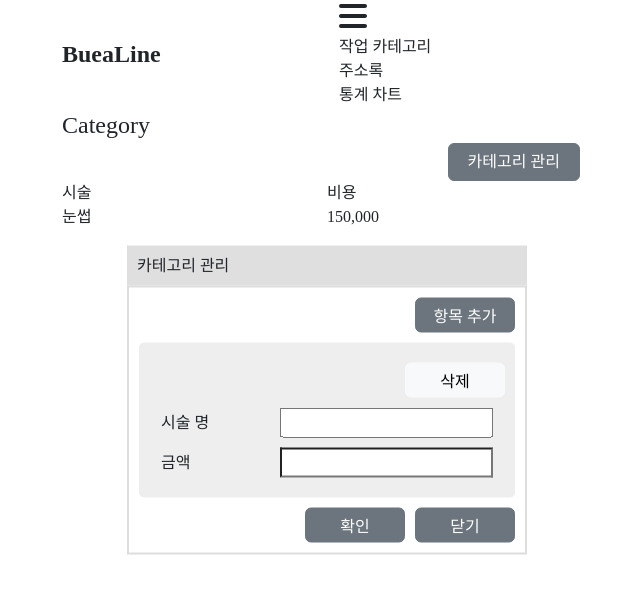
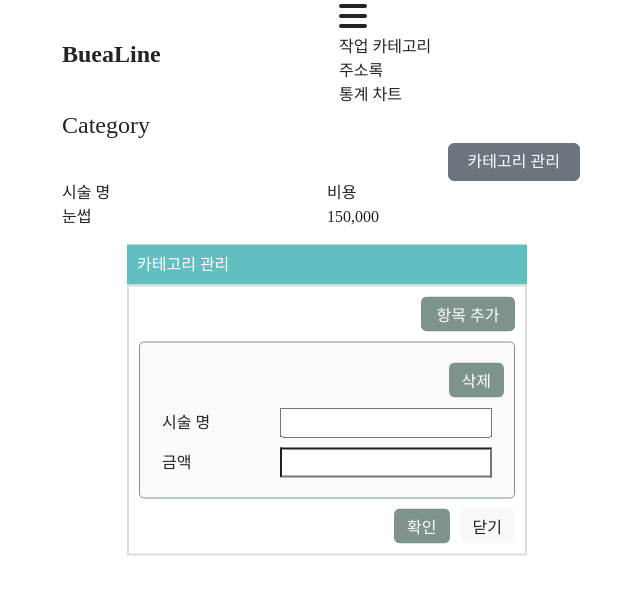
Before and after one commit to S2SIONS2/BueaLine, a React (Vite) app: page /category in a window 1280 px wide. Both pictures are taken after a click on the button "카테고리 관리". Shown: the top 594 px of the page, without its empty margins (313-953 px from the left). Built offline with nearby package versions, Linux system fonts and the light colour scheme; a web font is replaced by a local one.

Commit message:
카테고리 추가 항목 리스트에 담기

```diff
--- a/src/App.scss
+++ b/src/App.scss
@@ -24,31 +24,3 @@ a{
     width: 100%;
     font-size: 1.5rem;
 }
-
-.modalContainer{
-    position: absolute;
-    top:50%;
-    left: 50%;
-    transform: translate(-50%, -50%);
-    min-width: 400px;
-    background-color: #fff;
-}
-.modalHeader{
-    width: 100%;
-    height: 40px;
-    display: flex;
-    align-items: center;
-    box-sizing: border-box;
-    padding-left: 10px;
-    background-color: #dfdfdf;
-}
-.modalContent{
-    width: 100%;
-    height: calc(100% - 40px);
-    border:2px solid #ddd;
-    box-sizing: border-box;
-    padding: 10px;
-}
-.modalContent >*{
-    width: 100%;
-}
--- a/src/components/CategoryList.jsx
+++ b/src/components/CategoryList.jsx
@@ -1,12 +1,11 @@
 import './CategoryList.scss'
 
-
-const CategoryList = (inputValue, form) => {
+const CategoryList = ({inputValue}) => {
     return(
         <div className="CategoryList">
             <div className='row flex-column'>
                 <div className='row row-cols-2 align-items-center th'>
-                    <div>시술</div>
+                    <div>시술 명</div>
                     <div>비용</div>
                 </div>
                 <div className='row row-cols-2 align-items-center'>
@@ -14,6 +13,21 @@ const CategoryList = (inputValue, form) => {
                     <div>150,000</div>
                 </div>
             </div>
+            {
+                inputValue.map((item, index) => {
+                    return(
+                        <div key={index}>
+                            <div className='row row-cols-2 align-items-center th'>
+                                <div>{item.name}</div>
+                                <div>{item.expense}</div>
+                            </div>
+                            <div className='row row-cols-2 align-items-center'>
+
+                            </div>
+                        </div>
+                    )
+                })
+            }
         </div>
     )
 }
--- a/src/pages/Category.jsx
+++ b/src/pages/Category.jsx
@@ -9,18 +9,23 @@ const Category = () => {
         setModal(true);
     };
 
+    // 확인 버튼 클릭 시 리스트 넘기기
+    const categoryConfirm = () => {
+
+    }
+
+    // 카테고리 기본 폼
+    const [inputValue, setInputValue] = useState([{ name: '', expense: '' }]);
+    // const [form, setForm] = useState({
+    //     count: 1
+    // });
+
     // 카테고리 추가
-    const [inputValue, setInputValue] = useState([{ name: '', expense: '' }]);
-    const [form, setForm] = useState({
-        count: 1,
-        element: ''
-    });
-
     const addCategory = () => {
-        setForm({
-            ...form,
-            count: form.count + 1
-        });
+        // setForm({
+        //     ...form,
+        //     count: form.count + 1
+        // });
         setInputValue([...inputValue, { name: '', expense: '' }]);
     };
 
@@ -28,10 +33,10 @@ const Category = () => {
     const deleteCategory = (index) => {
         const newInputValues = inputValue.filter((_, i) => i !== index);
         setInputValue(newInputValues)
-        setForm({
-            ...form,
-            count: form.count - 1
-        })
+        // setForm({
+        //     ...form,
+        //     count: form.count - 1
+        // })
     }
     // input handling
     const handleChange = (index, e) => {
@@ -53,7 +58,7 @@ const Category = () => {
                 </button>
             </div>
             <section className=''>
-                <CategoryList />
+                <CategoryList inputValue={inputValue}/>
             </section>
 
             {
@@ -63,7 +68,7 @@ const Category = () => {
                     <div className='modalContent'>
                         <div className='row align-items-center justify-content-end row-cols-4' style={{ '--bs-gutter-x': '0px' }}>
                             <button
-                                className='btn btn-secondary' type='button'
+                                className='btn btn-point-dark' type='button'
                                 onClick={addCategory}
                             >
                                 항목 추가
@@ -76,8 +81,8 @@ const Category = () => {
                                         className='categoryWrap'
                                         key={index}
                                     >
-                                        <div className='row align-items-center justify-content-end'>
-                                            <button className='btn btn-light' type='button' onClick={() => deleteCategory(index)}>삭제</button>
+                                        <div className='btn_wrap'>
+                                            <button className='btn btn-point-dark' type='button' onClick={() => deleteCategory(index)}>삭제</button>
                                         </div>
                                         <div className='row align-items-center'>
                                             <div className='col-4'>시술 명</div>
@@ -110,16 +115,17 @@ const Category = () => {
                         <div className='btn_wrap'>
                             <button
                                 type='button'
-                                className='btn btn-secondary'
+                                className='btn btn-point-dark'
                                 onClick={() => {
-                                    alert('저장이 완료되었습니다.');
+                                    categoryConfirm
+                                    setModal(false)
                                 }}
                             >
                                 확인
                             </button>
                             <button
                                 type='button'
-                                className='btn btn-secondary'
+                                className='btn btn-light'
                                 onClick={() => setModal(false)}
                             >
                                 닫기
--- a/src/pages/Category.scss
+++ b/src/pages/Category.scss
@@ -1,3 +1,5 @@
+@use '../scss/style.scss';
+
 .btn_wrap{
     width: 100%;
     display: flex;
@@ -7,7 +9,6 @@
     gap: 10px;
 }
 .modalContainer:has(.btn_wrap) button{
-    width: 100px;
     height: 35px;
 }
 
@@ -20,9 +21,10 @@
 .categoryWrap {
     width: 100%;
     padding: 10px;
-    background-color: #eee;
+    background-color: #fafafa;
     border-radius: 5px;
     margin: 10px 0;
+    border: 1px solid style.$point-color-dark;
 }
 .categoryWrap >div{
     margin:10px 0;
--- a/src/scss/style.scss
+++ b/src/scss/style.scss
@@ -1,3 +1,66 @@
 // scss import
 @import 'bootstrap/scss/bootstrap';
 @import "../node_modules/bootstrap/scss/variables";
+
+// css 변수
+$point-color: #61C0BF ;
+$point-color-light: #BBDED6;
+$point-color-dark: #7e928e;
+
+/*공통 css*/
+// 모달
+.modalContainer{
+    position: absolute;
+    top:50%;
+    left: 50%;
+    transform: translate(-50%, -50%);
+    min-width: 400px;
+    background-color: #fff;
+}
+.modalHeader{
+    width: 100%;
+    height: 40px;
+    display: flex;
+    align-items: center;
+    box-sizing: border-box;
+    padding-left: 10px;
+    background-color: $point-color;
+    color: #fff;
+}
+.modalContent{
+    width: 100%;
+    height: calc(100% - 40px);
+    border:2px solid #ddd;
+    box-sizing: border-box;
+    padding: 10px;
+}
+.modalContent >*{
+    width: 100%;
+}
+
+// 버튼 css
+.btn_small{
+    width: 50px !important;
+}
+.btn_middle{
+    width: 100px !important;
+}
+.btn_large{
+    width: 50% !important;
+}
+.btn_extra_large{
+    width: 100% !important;
+}
+
+.btn-point-dark{
+    background-color: $point-color-dark;
+    color: #fff;
+}
+.btn:hover{
+    background-color: $point-color-dark;
+    color:#fff;
+}
+.btn.btn-light{
+    background-color: #f8f9fa;
+    color:#222;
+}
```
